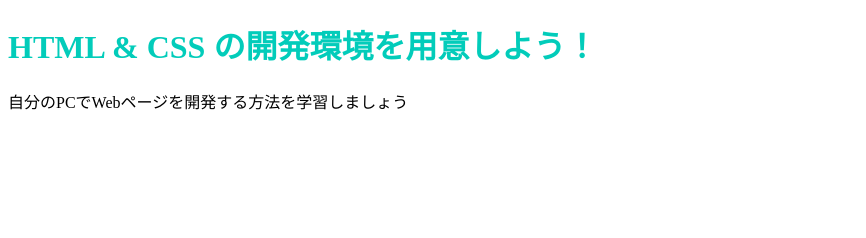
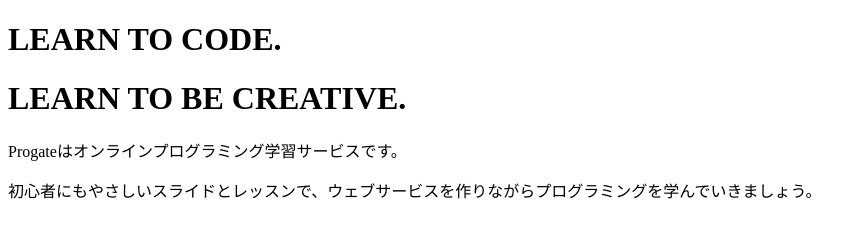
Before and after one commit to takadim/test, a plain HTML site: page index.html in a window 1280 px wide. Shown: the whole page, without its empty margins (0-866 px from the left). Drawn offline with Linux system fonts and the light colour scheme.

Commit message:
Update index.html

```diff
--- a/index.html
+++ b/index.html
@@ -2,11 +2,25 @@
 <html>
   <head>
     <meta charset="utf-8">
+    <title>Progate</title>
     <link rel="stylesheet" href="stylesheet.css">
-    <title>Progate</title>
   </head>
   <body>
-    <h1 class="title">HTML & CSS の開発環境を用意しよう！</h1>
-    <p>自分のPCでWebページを開発する方法を学習しましょう</p>
+    <header>
+    </header>
+    <div class="top-wrapper">
+      <div class="container">
+        <h1>LEARN TO CODE.</h1>
+        <h1>LEARN TO BE CREATIVE.</h1>
+        <p>Progateはオンラインプログラミング学習サービスです。</p>
+        <p>初心者にもやさしいスライドとレッスンで、ウェブサービスを作りながらプログラミングを学んでいきましょう。</p>
+      </div>
+    </div>
+    <div class="lesson-wrapper">
+    </div>
+    <div class="message-wrapper">
+    </div>
+    <footer>
+    </footer>
   </body>
 </html>
```
